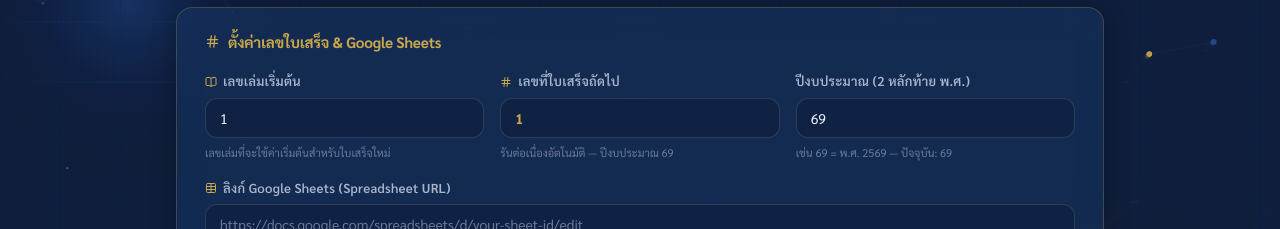
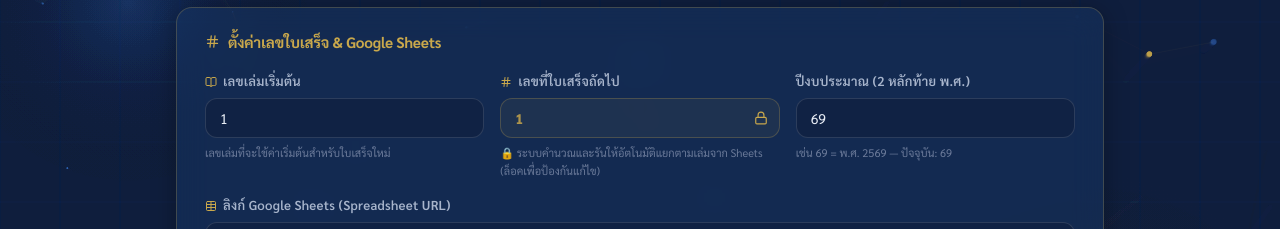
Before and after one commit to kenkender/tourist-police-receipt, a React (Vite) app: page /settings in a window 1280 px wide. Shown: the part 158-387 px from the top of the page. Built offline with nearby package versions, Linux system fonts and the light colour scheme; no server answers; sample sign-in values are in the browser's storage.

Commit message:
Lock nextReceiptNo input field in SettingsPage to prevent manual modification

```diff
--- a/src/pages/SettingsPage.jsx
+++ b/src/pages/SettingsPage.jsx
@@ -2,7 +2,7 @@
 import { useReceipts } from '../contexts/ReceiptContext';
 import { useAuth } from '../contexts/AuthContext';
 import { FISCAL_YEAR, ORG_INFO } from '../config/google.config';
-import { Settings, Shield, BookOpen, Hash, User, Save, Plus, Trash2, CheckCircle2, UserCheck, Table } from 'lucide-react';
+import { Settings, Shield, BookOpen, Hash, User, Save, Plus, Trash2, CheckCircle2, UserCheck, Table, Lock } from 'lucide-react';
 
 function FormField({ label, icon: Icon, children, hint }) {
   return (
@@ -101,15 +101,21 @@
               />
             </FormField>
             <FormField label="เลขที่ใบเสร็จถัดไป" icon={Hash}
-              hint={`รันต่อเนื่องอัตโนมัติ — ปีงบประมาณ ${form.fiscalYear}`}>
-              <input
-                type="number"
-                className="form-input"
-                value={form.nextReceiptNo}
-                onChange={e => setForm(f => ({ ...f, nextReceiptNo: e.target.value }))}
-                min="1"
-                style={{ fontWeight: 700, color: '#c9a84c' }}
-              />
+              hint="🔒 ระบบคำนวณและรันให้อัตโนมัติแยกตามเล่มจาก Sheets (ล็อคเพื่อป้องกันแก้ไข)">
+              <div style={{ position: 'relative' }}>
+                <input
+                  type="number"
+                  className="form-input"
+                  value={form.nextReceiptNo}
+                  readOnly
+                  disabled
+                  style={{
+                    fontWeight: 800, color: '#c9a84c', background: 'rgba(201,168,76,0.08)',
+                    border: '1px solid rgba(201,168,76,0.3)', cursor: 'not-allowed', opacity: 0.85
+                  }}
+                />
+                <Lock size={14} style={{ position: 'absolute', right: 12, top: '50%', transform: 'translateY(-50%)', color: '#c9a84c' }} />
+              </div>
             </FormField>
             <FormField label="ปีงบประมาณ (2 หลักท้าย พ.ศ.)"
               hint={`เช่น 69 = พ.ศ. 2569 — ปัจจุบัน: ${FISCAL_YEAR}`}>
```
